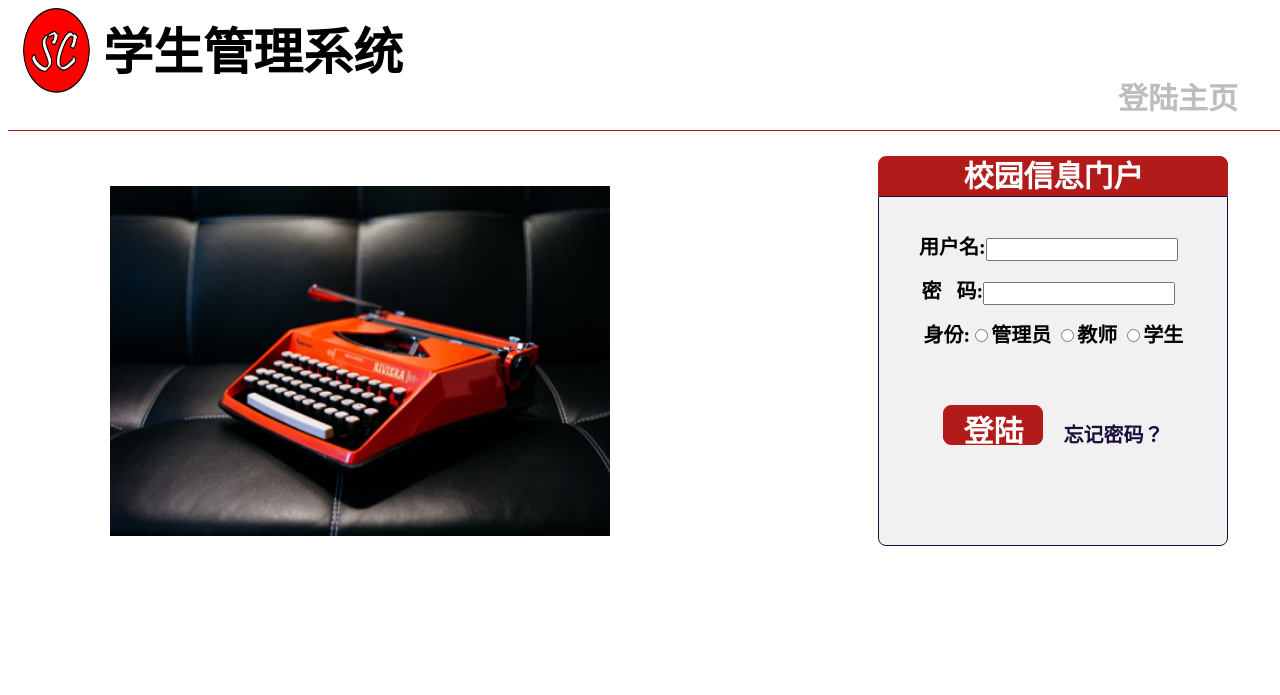
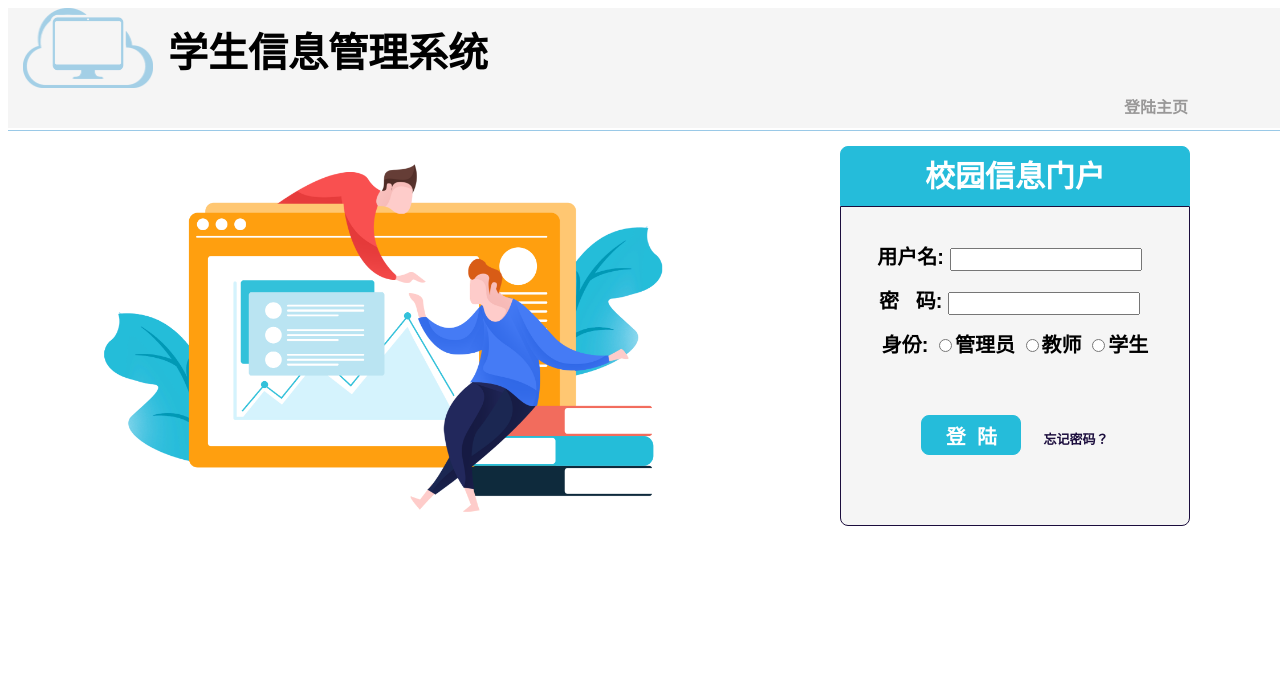
Before and after one commit to oscarWlde/studentmanagement, a Spring app: page /login in a window 1280 px wide. Shown: the top 695 px of the page. Run offline with Thymeleaf, Linux system fonts and the light colour scheme; the template is opened without the code that fills it, so the values that code supplies are empty.

Commit message:
update:更新了login.html和login.css，添加了一些图片资源

```diff
--- a/demo3/src/main/resources/static/css/login.css
+++ b/demo3/src/main/resources/static/css/login.css
@@ -1,67 +1,69 @@
-*{    font-family: STXingkai;
-font-weight: bolder;
-font-size: 20px}
+* {
+    font-family: 'PMingLiU', sans-serif;
+    font-weight: bolder;
+    font-size: 20px
+}
+
 /*顶部*/
-.top{
+.top {
     width: 100%;
     height: 15%;
     /*位置固定*/
     position: absolute;
-    background: #ffffff;
-     z-index: 0;
+    background: #f5f5f5;
+    z-index: 0;
 }
-.hr_1{
+
+.hr_1 {
     width: 100%;
-    top:15%;
-    border:none; /*无边框*/
-    border-top:1px solid #b31b1b;/*粗细，实线，颜色*/
+    top: 15%;
+    border: none; /*无边框*/
+    border-top: 1px solid #9ac9e7; /*粗细，实线，颜色*/
     position: absolute;
     z-index: 1;
 }
+
 #logo {
+    margin-left: 15px;
     float: left;
-    width: 80px;
+    width: 130px;
     height: 80px;
     /*border: 1px solid #b31b1b;*/
+}
 
+#logo_name {
+    margin-left: 15px;
+    float: left;
+    width: 500px;
+    height: 80px;
+    line-height: 90px;
 }
-#logo_name{
-     margin-left: 15px;
-     float: left;
-     width: 500px;
-     height: 80px;
-     line-height:90px;
 
+#logo_name_t {
+    margin: 0 auto;
+    font-size: 40px;
+}
 
- }
-#logo_name_t{
-    margin: 0 auto;
-    font-size: 50px;
-    font-family: STXingkai;
-}
-#login_zy{
+#login_zy {
     float: left;
     position: absolute;
     bottom: 10px;
-    right: 50px;
+    right: 100px;
 }
 
-#login_zy_t{
-    color: #bdbdbd;
+#login_zy_t {
+    color: #999898;
     margin: 0 auto;
-    font-size: 30px;
-    font-family: STXingkai;
+    font-size: 16px;
 }
 
-
 /*中部*/
-
-.center{
+.center {
     margin-top: 10%;
     width: 100%;
     height: 70%;
     /*位置固定*/
-    border-radius:5px;
+    border-radius: 5px;
     position: absolute;
     background: #ffffff;
     z-index: 0;
@@ -69,61 +71,60 @@ font-size: 20px}
 }
 
 #center_img {
-    margin-top: 50px;
-    margin-left: 8%;
+    margin-top: 15px;
+    margin-left: 7%;
     float: left;
     width: 50%;
     height: 350px;
     /*border: 1px solid #b31b1b;*/
 }
-#messgge{
-    margin-top: 20px;
-    margin-left: 10%;
+
+#messgge {
+    margin-top: 10px;
+    margin-left: 8%;
     float: left;
     width: 15%;
-    height:400px;
+    height: 350px;
+}
 
-}
-#title{
+#title {
     width: 350px;
-    height: 40px;
-    background-color: #b31b1b;
-    text-align:center;
-    line-height:40px;
-    border: 0.5px solid #b31b1b;
+    height: 60px;
+    background-color: #25bcda;
+    text-align: center;
+    line-height: 60px;
+    border: 0.5px solid #25bcda;
     border-top-right-radius: 8px;
     border-top-left-radius: 8px;
 }
 
-#title_t{
+#title_t {
     color: #ffffff;
     font-size: 30px;
-    font-family: STXingkai;
 }
 
-#form_1{
+#form_1 {
     width: 350px;
-    height: 350px;
+    height: 320px;
     border: 0.5px solid #1b0d3d;
-    text-align:center;
-    line-height:20px;
-    background-color: #f1f1f1;
+    text-align: center;
+    line-height: 20px;
+    background-color: #f5f5f5;
     border-bottom-left-radius: 8px;
     border-bottom-right-radius: 8px;
 }
 
-#sumit_1{
+#sumit_1 {
     width: 100px;
     height: 40px;
-    background-color: #b31b1b;
-    border-radius:8px;
-    border: 0.5px solid #b31b1b;
+    background-color: #25bcda;
+    border-radius: 8px;
+    border: 0.5px solid #25bcda;
     color: white;
-    font-size: 30px;
-    font-family: STXingkai;
-}
-#foget_psw{
-    color: #1b0d3d;
-    font-family: STXingkai;
     font-size: 20px;
 }
+
+#foget_psw {
+    color: #1b0d3d;
+    font-size: 13px;
+}
--- a/demo3/src/main/resources/templates/login.html
+++ b/demo3/src/main/resources/templates/login.html
@@ -2,98 +2,83 @@
 <html lang="en">
 <head>
     <meta charset="UTF-8">
-    <title>学生管理系统</title>
+    <title>学生信息管理系统</title>
     <script type="text/javascript" src="../js/jquery-3.4.1.js"></script>
     <link rel="stylesheet" type="text/css" href="/font-awesome-4.7.0/css/font-awesome.min.css">
     <link rel="stylesheet" type="text/css" href="/easyui/themes/bootstrap/easyui.css">
     <link rel="stylesheet" type="text/css" href="/easyui/themes/icon.css">
+    <link rel="stylesheet" type="text/css" href="../css/login.css">
     <script type="text/javascript" src="/easyui/jquery.min.js"></script>
     <script type="text/javascript" src="/easyui/jquery.easyui.min.js"></script>
     <script type="text/javascript" src="/easyui/locale/easyui-lang-zh_CN.js"></script>
-    <style>
-        *{ont-family: STXingkai;font-weight: bolder;font-size: 20px}
-        /*顶部*/
-        .top{width: 100%;height: 15%; /*位置固定*/position: absolute;background: #ffffff;z-index: 0;}
-        .hr_1{width: 100%;top:15%;border:none; /*无边框*/border-top:1px solid #b31b1b;/*粗细，实线，颜色*/position: absolute;z-index: 1;}
-        #logo {float: left;width: 80px;height: 80px; /*border: 1px solid #b31b1b;*/}
-        #logo_name{margin-left: 15px;float: left;width: 500px;height: 80px;line-height:90px;}
-        #logo_name_t{margin: 0 auto;font-size: 50px;font-family: STXingkai;}
-        #login_zy{float: left;position: absolute;bottom: 10px;right: 50px;}
-        #login_zy_t{color: #bdbdbd;margin: 0 auto;font-size: 30px;font-family: STXingkai;}
-        /*中部*/
-        .center{margin-top: 10%;width: 100%;height: 70%; /*位置固定*/border-radius:5px;position: absolute;background: #ffffff;z-index: 0; /*border: 1px solid #b31b1b;*/}
-        #center_img {margin-top: 50px;margin-left: 8%;float: left;width: 50%;height: 350px; /*border: 1px solid #b31b1b;*/}
-        #messgge{margin-top: 20px;margin-left: 10%;float: left;width: 15%;height:400px;}
-        #title{width: 350px;height: 40px;background-color: #b31b1b;text-align:center;line-height:40px;border: 0.5px solid #b31b1b;border-top-right-radius: 8px;border-top-left-radius: 8px;}
-        #title_t{color: #ffffff;font-size: 30px;font-family: STXingkai;}
-        #form_1{width: 350px;height: 350px;border: 0.5px solid #1b0d3d;text-align:center;line-height:20px;background-color: #f1f1f1;border-bottom-left-radius: 8px;border-bottom-right-radius: 8px;}
-        #sumit_1{width: 100px;height: 40px;background-color: #b31b1b;border-radius:8px;border: 0.5px solid #b31b1b;color: white;font-size: 30px;font-family: STXingkai;}
-        #foget_psw{color: #1b0d3d;font-family: STXingkai;font-size: 20px;}
-        #pro{
-            position: absolute;
-            top: 30%;
-            left: 30%;
-            font-family: STXingkai;
-            display: none;
-        }
-    </style>
 
 </head>
 <body>
 <!-- 顶部开始-->
 
 <div class="top">
-    <div id="logo"> <img src="../images/logo.png" alt="logo" width="90px" height="90px">  </div>
-    <div id="logo_name"><b id="logo_name_t">学生管理系统</b></div>
-    <div id="login_zy"><b id="login_zy_t" >登陆主页</b></div>
+    <div id="logo"><img src="../images/logo1.png" alt="logo" width="130px" height="80px"></div>
+    <div id="logo_name"><b id="logo_name_t">学生信息管理系统</b></div>
+    <div id="login_zy"><p id="login_zy_t">登陆主页</p></div>
 </div>
 <hr class="hr_1">
 <!-- 顶部结束-->
 <!-- 中部开始-->
-<div class="center" >
+<div class="center">
 
-    <div id="center_img"><img src="../images/zy_center.png" alt="中间图片"  width="500px" height="350px">  </div>
+    <div id="center_img"><img src="../images/4.png" alt="中间图片" width="570px" height="380px"></div>
     <div id="messgge">
-        <div id="title" ><b id="title_t">校园信息门户</b></div>
+        <div id="title"><b id="title_t">校园信息门户</b></div>
 
         <div id="form_1">
-            <form name="Person" height = "350" width = "400" onsubmit="return onSmText();" >
+            <form name="Person" height="350" width="400" onsubmit="return onSmText();">
                 <br> <br>
-                用户名:<input id="user" type = "text" style="font-family: 'Microsoft YaHei';font-size: 15px;font-weight: normal">&nbsp&nbsp<b id="tip_1" style="display: none;font-size: 20px;color: #b31b1b">必填</b> <br><br>
-                密&nbsp&nbsp&nbsp码:<input id="psw" type="password" style="font-family: 'Microsoft YaHei';font-size: 15px;font-weight: normal">&nbsp&nbsp<b id="tip_2" style="display: none;font-size: 20px;color: #b31b1b">必填</b>
+                用户名:&nbsp<input id="user" type="text"
+                           style="font-family: 'Microsoft YaHei';font-size: 15px;font-weight: normal">&nbsp&nbsp<b
+                    id="tip_1" style="display: none;font-size: 20px;color: #b31b1b">必填</b> <br><br>
+                密&nbsp&nbsp&nbsp码:&nbsp<input id="psw" type="password"
+                                         style="font-family: 'Microsoft YaHei';font-size: 15px;font-weight: normal">&nbsp&nbsp<b
+                    id="tip_2" style="display: none;font-size: 20px;color: #b31b1b">必填</b>
                 <br><br>
-                身份:<input type = "radio" name = "a" value = "manager">管理员
-                <input type = "radio" name = "a" value = "teacher">教师
-                <input type = "radio" name = "a" value = "student">学生
+                身份:&nbsp<input type="radio" name="a" value="manager">管理员
+                <input type="radio" name="a" value="teacher">教师
+                <input type="radio" name="a" value="student">学生
                 <br><b id="tip_3" style="display: none;font-size: 20px;color: #b31b1b">必选</b><br></br></br>
-                <input type = "submit" value = "登陆" id="sumit_1">&nbsp&nbsp&nbsp
-                <a href="#"  style="text-decoration:none;"><b id="foget_psw" onclick ="p();">忘记密码？</b></a>
+                <input type="submit" value="登  陆" id="sumit_1">&nbsp&nbsp&nbsp
+                <a href="#" style="text-decoration:none;"><b id="foget_psw" onclick="p();">忘记密码？</b></a>
                 </br>
             </form>
         </div>
     </div>
 </div>
 
-<div id="apply_classroom" class="easyui-window" title="Window Layout" data-options="iconCls:'icon-save' ,closed:true ,resizable:true" style="width:400px;height:300px;padding:5px;">
+<div id="apply_classroom" class="easyui-window" title="Window Layout"
+     data-options="iconCls:'icon-save' ,closed:true ,resizable:true" style="width:400px;height:300px;padding:5px;">
     <div class="easyui-layout" data-options="fit:true">
         <div data-options="region:'center'" style="width:100%;padding:30px 60px;height: 600px">
-            <form id="apply_cr" class="easyui-form" method="post" data-options="novalidate:true" style="font-size: medium;height:auto" >
+            <form id="apply_cr" class="easyui-form" method="post" data-options="novalidate:true"
+                  style="font-size: medium;height:auto">
                 <div style="margin-bottom:20px">
-                    <input id="stuId" class="easyui-textbox"  label="学号:" style="width:90%" panelHeight="100" required="true"  reversed="true" />
+                    <input id="stuId" class="easyui-textbox" label="学号:" style="width:90%" panelHeight="100"
+                           required="true" reversed="true"/>
 
                 </div>
                 <div style="margin-bottom:20px">
-                    <input id="p" class="easyui-passwordbox"   label="新密码:" style="width:90%" panelHeight="100" required="true"  reversed="true" />
+                    <input id="p" class="easyui-passwordbox" label="新密码:" style="width:90%" panelHeight="100"
+                           required="true" reversed="true"/>
                 </div>
                 <div style="margin-bottom:20px">
-                    <input id="email" class="easyui-textbox" name="email" style="width:100%;suffix:'@" data-options="label:'邮箱:',required:true,validType:'email',">
+                    <input id="email" class="easyui-textbox" name="email" style="width:100%;suffix:'@"
+                           data-options="label:'邮箱:',required:true,validType:'email',">
                 </div>
             </form>
         </div>
         <div data-options="region:'south',border:false" style="text-align:center;padding:5px 0;">
             <div style="margin-top: 50px">
-                <a class="easyui-linkbutton" data-options="iconCls:'icon-ok'" href="javascript:void(0)" onclick="open_w();" style="width:80px">Ok</a>
-                <a class="easyui-linkbutton" data-options="iconCls:'icon-cancel'" href="javascript:void(0)" onclick="close_w()" style="width:80px">Cancel</a>
+                <a class="easyui-linkbutton" data-options="iconCls:'icon-ok'" href="javascript:void(0)"
+                   onclick="open_w();" style="width:80px">Ok</a>
+                <a class="easyui-linkbutton" data-options="iconCls:'icon-cancel'" href="javascript:void(0)"
+                   onclick="close_w()" style="width:80px">Cancel</a>
             </div>
         </div>
     </div>
@@ -105,23 +90,24 @@
         $("#apply_classroom").window('open');
 
     }
+
     function open_w() {
         //传参
-       var json={name:user.val(),psw:psw.val(),person:person.val()};
+        var json = {name: user.val(), psw: psw.val(), person: person.val()};
         $.ajax({
             type: "post",
             url: "/email",
-           data:JSON.stringify(json),
+            data: JSON.stringify(json),
             dataType: "json",
-           contentType:"application/json",
-           success:function (data,status) {
-                 var yzm=data.data[0].yzm;
+            contentType: "application/json",
+            success: function (data, status) {
+                var yzm = data.data[0].yzm;
                 $("#apply_classroom").window('close');
 
-                 var yzm1=prompt("请输入验证码");
-                 if(yzm1==yzm){
+                var yzm1 = prompt("请输入验证码");
+                if (yzm1 == yzm) {
                     alert("修改成功")
-                 }else {
+                } else {
                     alert("修改失败");
                 }
 
@@ -129,60 +115,57 @@
         });
 
 
+    }
 
-
-   }
     function close_w() {
         $("#apply_classroom").window('close');
     }
+
     //提交
-    function  onSmText() {
-        var tip_1=$("#tip_1");
-        var tip_2=$("#tip_2");
-        var tip_3=$("#tip_3");
-        var user=$("#user");
-        var psw=$("#psw");
-        var person=$("input[name='a']:checked");
-        var tag=0;
-        tip_1.css("display","none");
-        tip_2.css("display","none")
-        tip_3.css("display","none")
-        if(user.val()==""){
-            tip_1.css("display","inline");
-            tag=1;
+    function onSmText() {
+        var tip_1 = $("#tip_1");
+        var tip_2 = $("#tip_2");
+        var tip_3 = $("#tip_3");
+        var user = $("#user");
+        var psw = $("#psw");
+        var person = $("input[name='a']:checked");
+        var tag = 0;
+        tip_1.css("display", "none");
+        tip_2.css("display", "none")
+        tip_3.css("display", "none")
+        if (user.val() == "") {
+            tip_1.css("display", "inline");
+            tag = 1;
         }
-        if(psw.val()=="" ){
-            tip_2.css("display","inline");
-            tag=1;
+        if (psw.val() == "") {
+            tip_2.css("display", "inline");
+            tag = 1;
         }
-        if(person.val()==null){
-            tip_3.css("display","inline");
-            tag=1;
+        if (person.val() == null) {
+            tip_3.css("display", "inline");
+            tag = 1;
         }
-        if(tag==1){
+        if (tag == 1) {
             return false;
-        }else {
-            var json={name:user.val(),psw:psw.val(),person:person.val()};
+        } else {
+            var json = {name: user.val(), psw: psw.val(), person: person.val()};
             //提交登陆信息并且验证
             $.ajax({
                 type: "post",
                 url: "/login/check",
-                data:JSON.stringify(json),
+                data: JSON.stringify(json),
                 dataType: "json",
-                contentType:"application/json",
-                success:function (data,status) {
-                    if("true"==data.check){//验证成功 跳转
-                        if(person.val()=="student"){
-                            window.location.href = "/Home?id="+user.val()+"&type="+person.val();
+                contentType: "application/json",
+                success: function (data, status) {
+                    if ("true" == data.check) {//验证成功 跳转
+                        if (person.val() == "student") {
+                            window.location.href = "/Home?id=" + user.val() + "&type=" + person.val();
+                        } else if (person.val() == "teacher") {
+                            window.location.href = "/Teacher/Home?id=" + user.val() + "&type=" + person.val();
+                        } else if (person.val() == "manager") {
+                            window.location.href = "/A_Home?id=" + user.val() + "&type=" + person.val();
                         }
-                        else if(person.val()=="teacher") {
-                            window.location.href = "/Teacher/Home?id="+user.val()+"&type="+person.val();
-                        }
-                        else if (person.val()=="manager"){
-                            window.location.href = "/A_Home?id="+user.val()+"&type="+person.val();
-                        }
-                    }
-                    else{
+                    } else {
                         alert("用户不存在或者密码错误");
                     }
                 }
```
Also changed, not shown: demo3/src/main/resources/static/images/1.png (added), demo3/src/main/resources/static/images/2.png (added), demo3/src/main/resources/static/images/3.png (added), demo3/src/main/resources/static/images/4.png (added), demo3/src/main/resources/static/images/logo1.png (added). Lines whose indentation alone changed are shown as unchanged.
